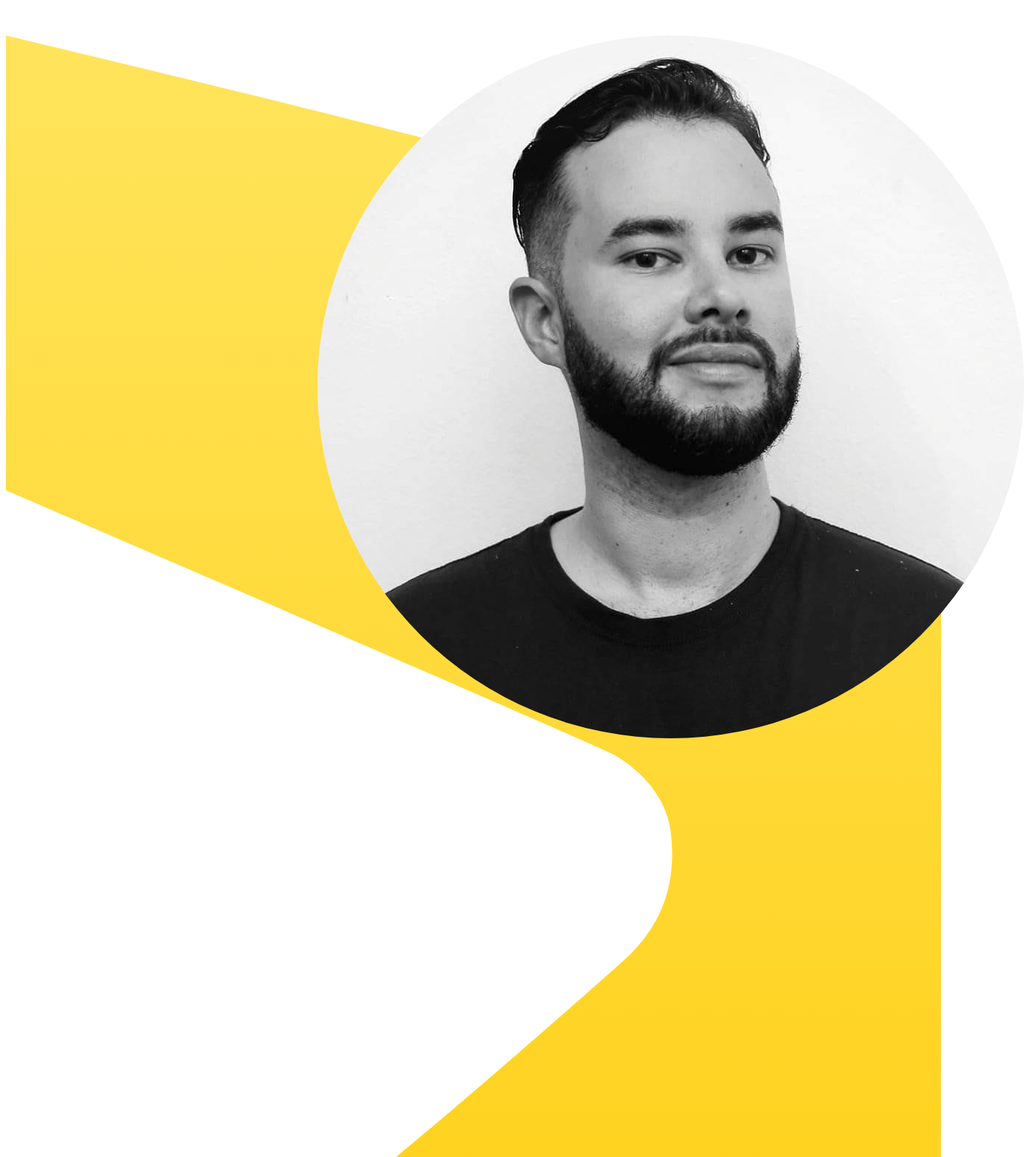
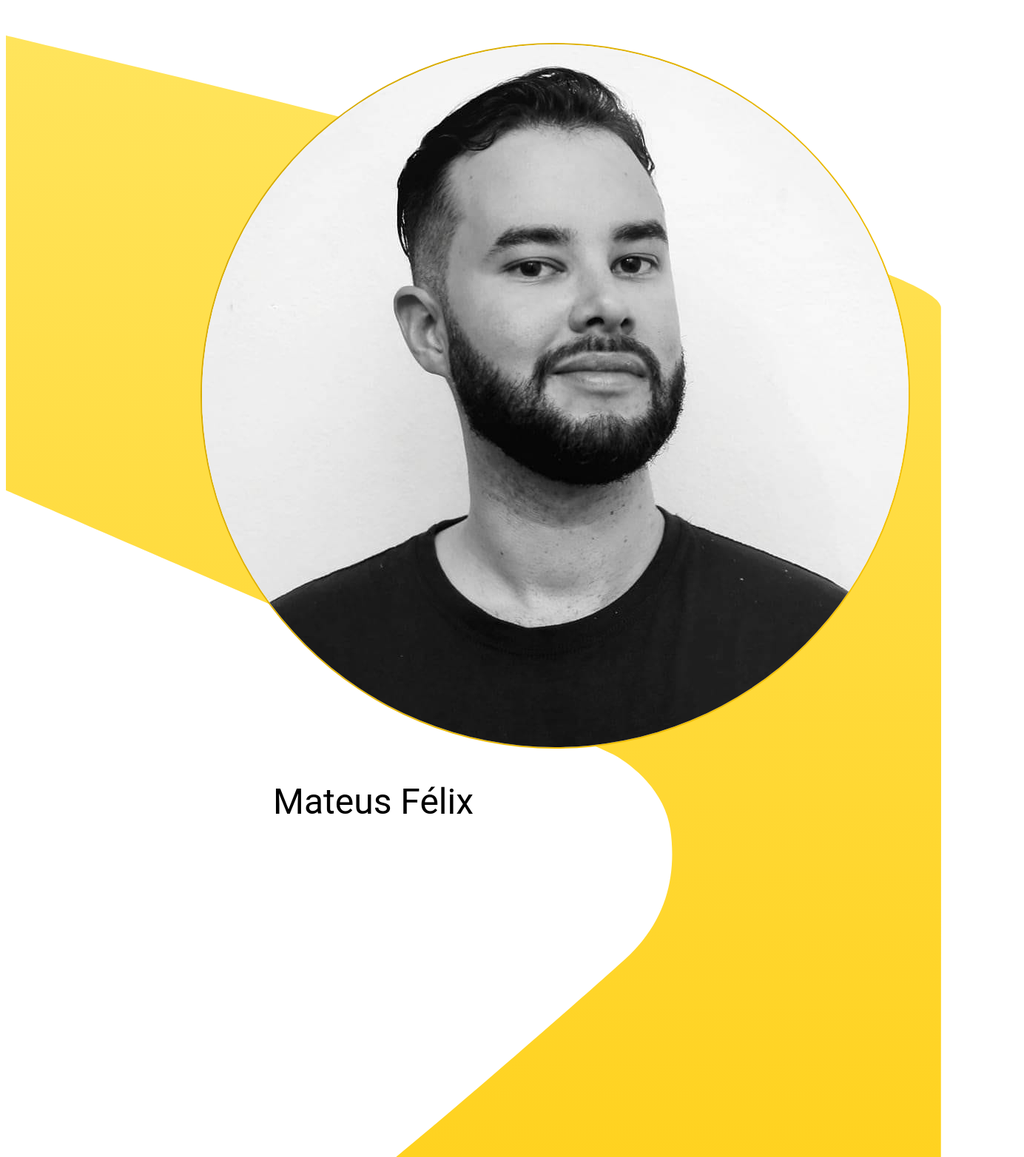
Before and after one commit to thebinaryfelix/about-me, a Gatsby site: page / in a window 1280 px wide. Shown: the top 1564 px of the page at 74% size, 1384 px wide, since content can reach past the window. Built offline with nearby package versions, Linux system fonts and the light colour scheme; Gatsby itself is replaced by a stand-in of ours.

Commit message:
refactor(index): setup profile pic and name

```diff
--- a/src/pages/index.js
+++ b/src/pages/index.js
@@ -1,4 +1,4 @@
-import { Grid } from '@material-ui/core'
+import { Grid, Typography } from '@material-ui/core'
 import { makeStyles } from '@material-ui/styles'
 import React from 'react'
 import yellowRoad from '../images/background.svg'
@@ -9,13 +9,24 @@ const useStyles = makeStyles(() => ({
     position: 'relative',
   },
   background: {
+    position: 'absolute',
     margin: 0,
-    position: 'absolute',
     zIndex: -1,
+  },
+  profilePicContainer: {
+    paddingTop: 10,
   },
   profilePic: {
     minWidth: '167px',
     borderRadius: '50%',
+    border: '2px solid transparent',
+    backgroundOrigin: 'border-box',
+    backgroundClip: 'content-box, border-box',
+    backgroundImage:
+      'linear-gradient(white, white), linear-gradient(120deg, #D1A603, #F8C404)',
+  },
+  personNameContainer: {
+    marginTop: 40,
   },
 }))
 
@@ -27,11 +38,25 @@ const IndexPage = () => {
       <div style={{ height: '40px', width: '100%' }} />
       <Grid container className={classes.root}>
         <Grid item xs={12}>
-          <img width="100%" src={yellowRoad} className={classes.background} />
+          <img
+            alt=""
+            width="100%"
+            src={yellowRoad}
+            className={classes.background}
+          />
         </Grid>
-        <Grid container item xs={12} justify="center">
-          <Grid item xs={4}>
-            <img src={profilePic} className={classes.profilePic} />
+        <Grid item container justify="center" xs={12} >
+          <Grid item className={classes.profilePicContainer} xs={7}>
+            <img
+              alt="imagem de perfil"
+              src={profilePic}
+              className={classes.profilePic}
+            />
+          </Grid>
+          <Grid item container className={classes.personNameContainer} xs={12}>
+            <Grid item xs={6}>
+              <Typography variant="h3" align="right">Mateus Félix</Typography>
+            </Grid>
           </Grid>
         </Grid>
       </Grid>
```
